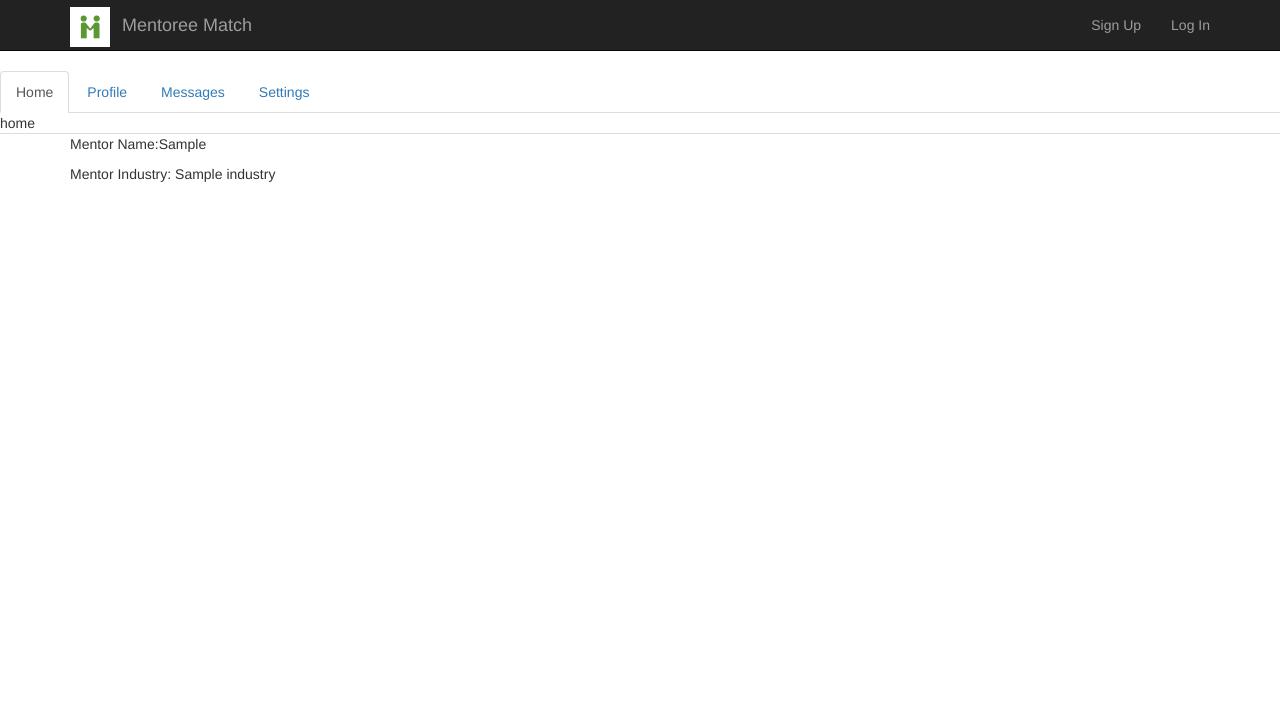
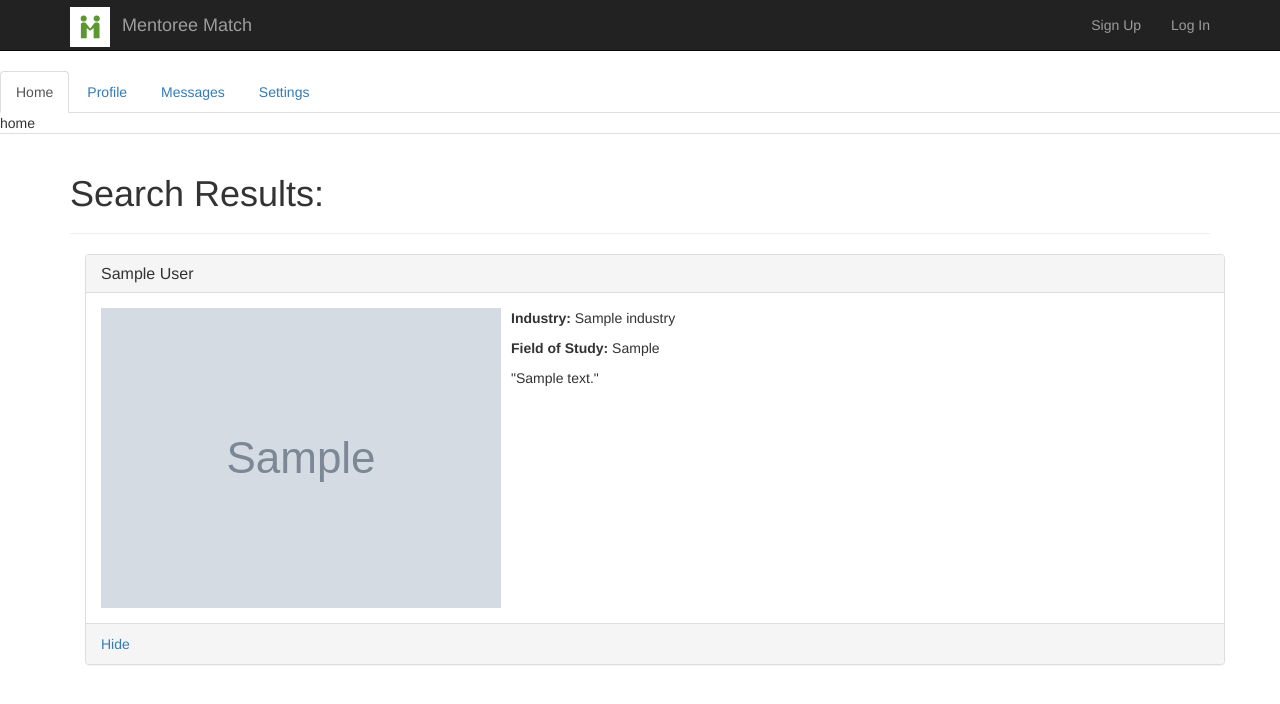
Before and after one commit to awakwe/MentoreeMatch, a Flask app: template Project/templates/searchresults.html in a window 1280 px wide. Shown: the top 704 px of the page. Run offline with Flask 2, Linux system fonts and the light colour scheme; the template is opened without the code that fills it: most values are stand-ins (such as "Sample title", 1, 10 or a date in 2020); grey boxes marked "Sample" are stand-in pictures; some libraries are stand-ins or nearby versions.

Commit message:
finished search results page

```diff
--- a/Project/templates/searchresults.html
+++ b/Project/templates/searchresults.html
@@ -4,12 +4,39 @@
    {% if error %}
    <h2> {{ error }} </h2>
    {% else %}
-
-{% for mentors in mentor_data %}
-    <p>Mentor Name:{{mentors.first_name}}</p>
-    <p>Mentor Industry: {{mentors.industry}}</p>
-{% endfor %}
-
+   <div class="page-header">
+               <h1>
+                  Search Results:
+               </h1>
+            </div>
+   {% for mentors in mentor_data %}
+   <div class="container">
+      <div class="row clearfix">
+         <div class="col-md-12 column">
+            <div class="panel panel-default">
+               <div class="panel-heading">
+                  <h3 class="panel-title">
+                     {{mentors.first_name}}&nbsp;{{mentors.last_name}}
+                  </h3>
+               </div>
+               <div class="panel-body">
+                  <div class="media">
+                     <a href="#" class="pull-left"><img src="{{mentors.picture_url}}" class="media-object" alt='' /></a>
+                     <div class="media-body">
+                        <p><b>Industry:&nbsp;</b>{{mentors.industry}}</p>
+                        <p><b>Field of Study:&nbsp;</b>{{mentors.educations_field_of_study}}</p>
+                        "{{mentors.description}}"
+                     </div>
+                  </div>
+               </div>
+               <div class="panel-footer">
+                  <a href="#">Hide</a>
+               </div>
+            </div>
+         </div>
+      </div>
+   </div>
+   {% endfor %}
    <script></script>
    {% endif %}
 </html>
```
